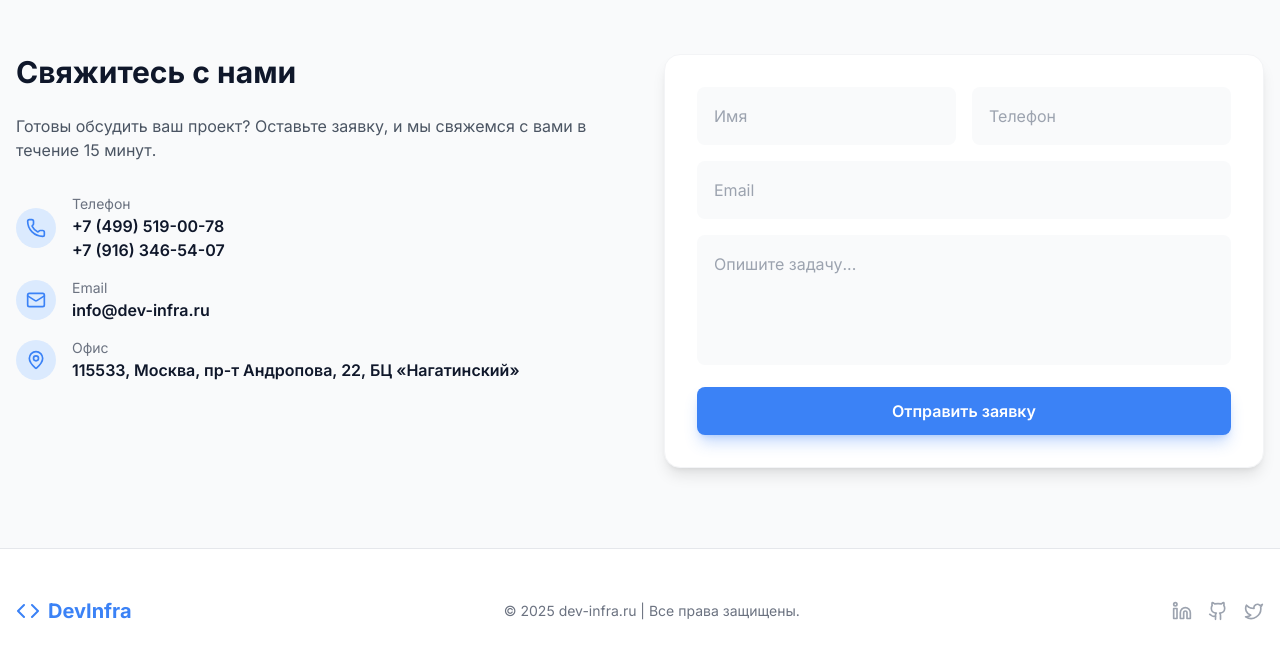
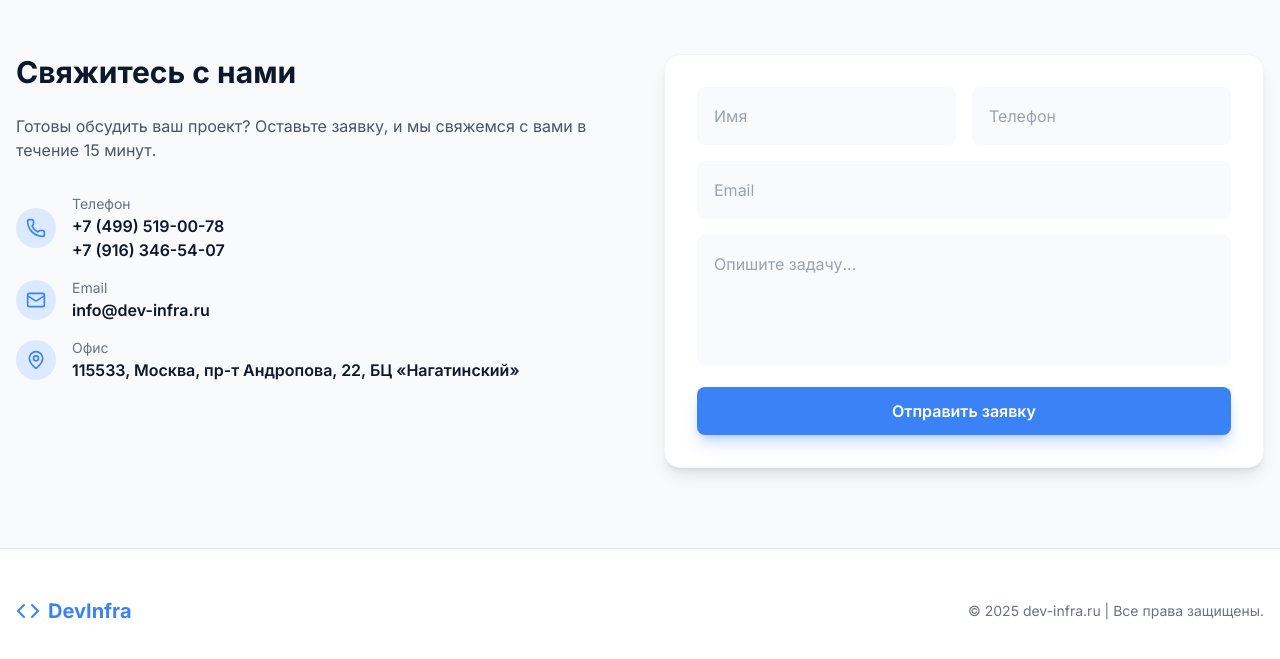
Before and after one commit to novozhilovsergeydisk/app-agency, a React (Vite) app: page / in a window 1280 px wide. Shown: the part 3457-4116 px from the top of the page. Built offline with nearby package versions, Linux system fonts and the light colour scheme.

Commit message:
style: удалить иконки социальных сетей из футера

```diff
--- a/App.tsx
+++ b/App.tsx
@@ -4,8 +4,7 @@ import { SERVICES, PORTFOLIO, PRICING_PLANS } from './constants';
 import Button from './components/Button';
 import Calculator from './components/Calculator';
 import {
-  Menu, X, Moon, Sun, ArrowUp, Code, Server, Database, Check, Phone, Mail, MapPin,
-  Linkedin, Github, Twitter, Send
+  Menu, X, Moon, Sun, ArrowUp, Code, Server, Database, Check, Phone, Mail, MapPin
 } from 'lucide-react';
 
 const App: React.FC = () => {
@@ -480,11 +479,6 @@ const App: React.FC = () => {
              <Code className="w-6 h-6" /> DevInfra
           </div>
           <p className="text-gray-500 text-sm">© {new Date().getFullYear()} dev-infra.ru | Все права защищены.</p>
-          <div className="flex gap-4">
-             <a href="#" className="text-gray-400 hover:text-primary transition-colors"><Linkedin className="w-5 h-5" /></a>
-             <a href="#" className="text-gray-400 hover:text-primary transition-colors"><Github className="w-5 h-5" /></a>
-             <a href="#" className="text-gray-400 hover:text-primary transition-colors"><Twitter className="w-5 h-5" /></a>
-          </div>
         </div>
       </footer>
 
```
